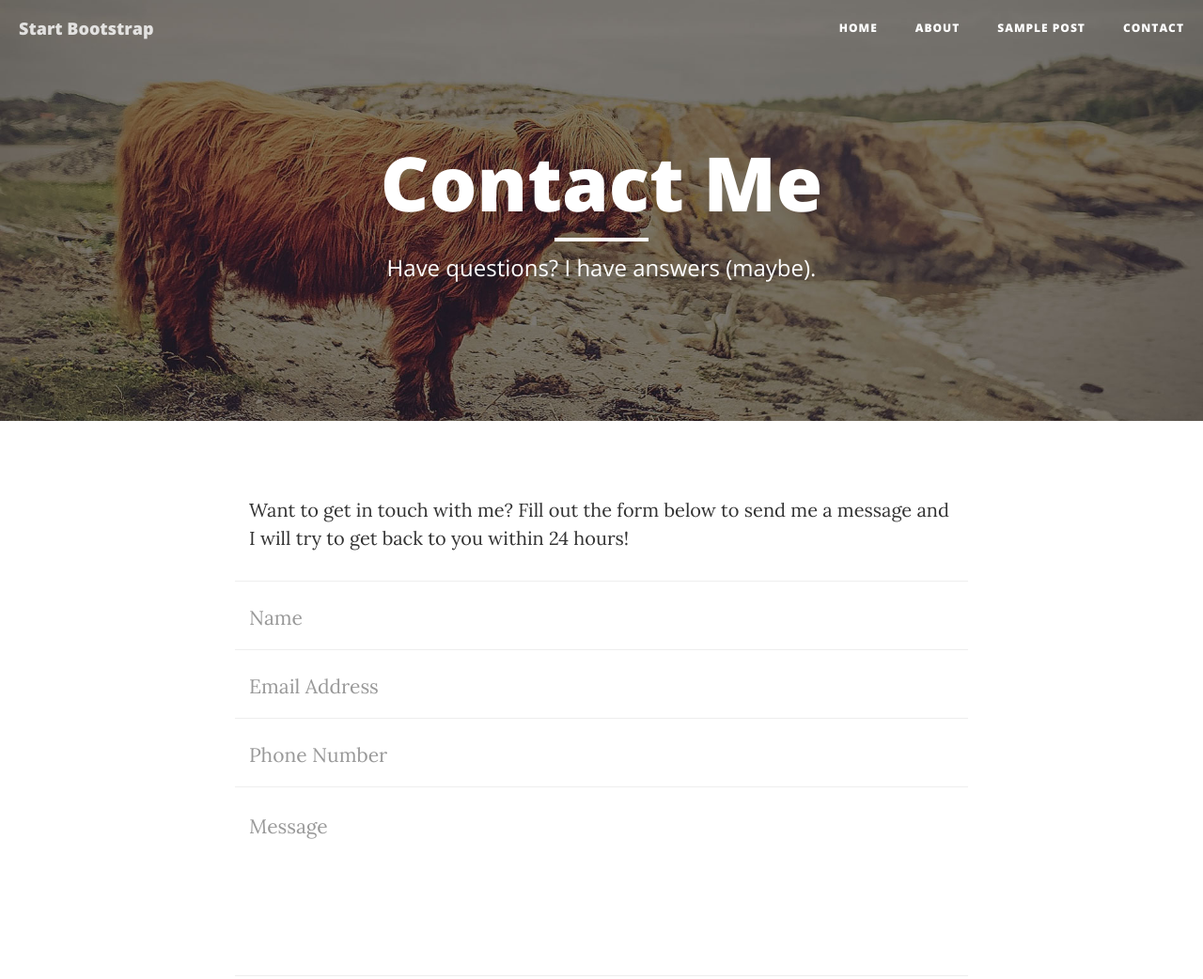
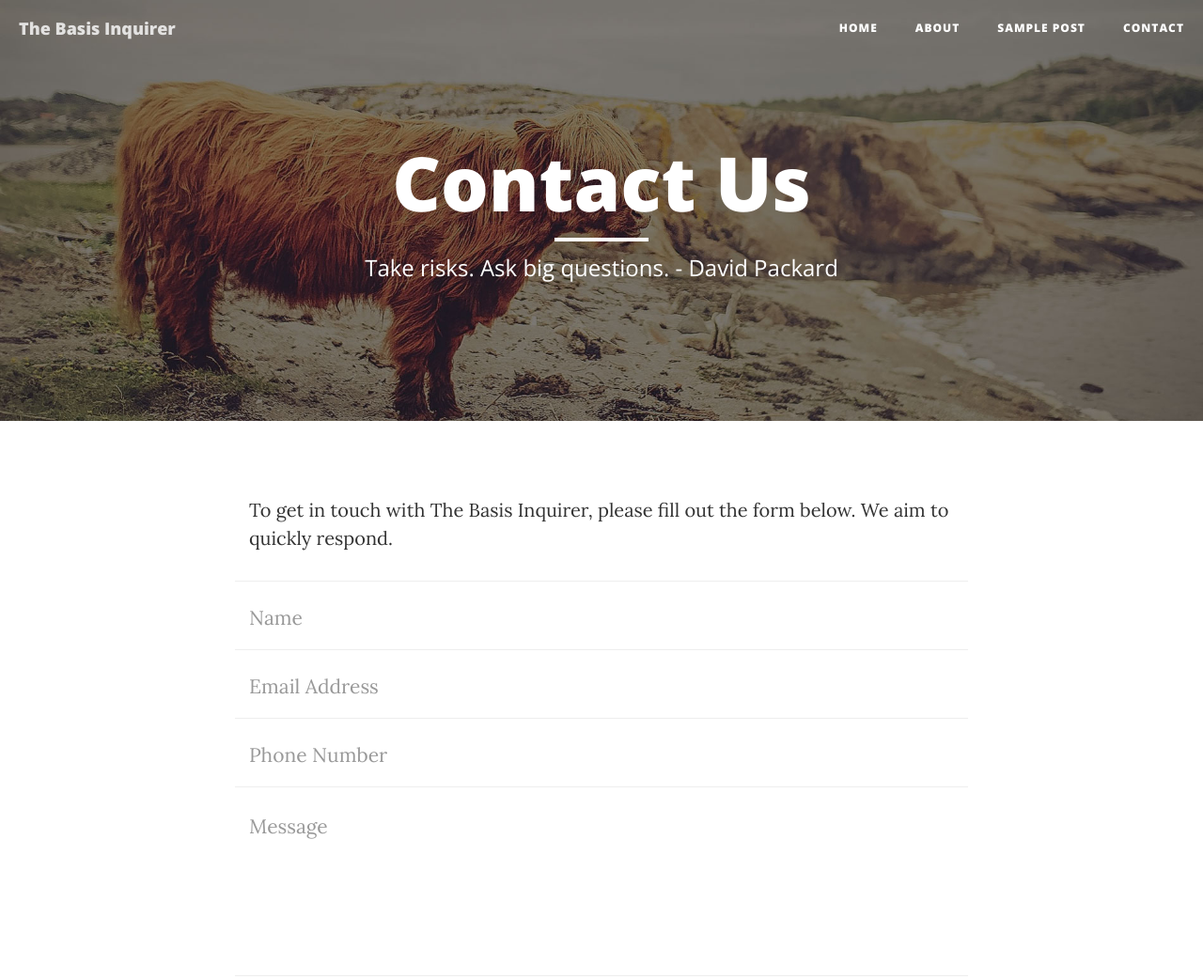
Before and after one commit to ArchitC/panzerpeach.github.io, a website: page contact.html in a window 1280 px wide. Shown: the top 1042 px of the page at 94% size. Drawn offline with nearby package versions, Linux system fonts and the light colour scheme.

Commit message:
contact update

```diff
--- a/contact.html
+++ b/contact.html
@@ -9,7 +9,7 @@
     <meta name="description" content="">
     <meta name="author" content="">
 
-    <title>Clean Blog - Contact</title>
+    <title>The Basis Inquirer - Contact</title>
 
     <!-- Bootstrap Core CSS -->
     <link href="vendor/bootstrap/css/bootstrap.min.css" rel="stylesheet">
@@ -42,7 +42,7 @@
                     <span class="sr-only">Toggle navigation</span>
                     Menu <i class="fa fa-bars"></i>
                 </button>
-                <a class="navbar-brand" href="index.html">Start Bootstrap</a>
+                <a class="navbar-brand" href="index.html">The Basis Inquirer</a>
             </div>
 
             <!-- Collect the nav links, forms, and other content for toggling -->
@@ -74,9 +74,9 @@
             <div class="row">
                 <div class="col-lg-8 col-lg-offset-2 col-md-10 col-md-offset-1">
                     <div class="page-heading">
-                        <h1>Contact Me</h1>
+                        <h1>Contact Us</h1>
                         <hr class="small">
-                        <span class="subheading">Have questions? I have answers (maybe).</span>
+                        <span class="subheading">Take risks. Ask big questions. - David Packard</span>
                     </div>
                 </div>
             </div>
@@ -87,7 +87,7 @@
     <div class="container">
         <div class="row">
             <div class="col-lg-8 col-lg-offset-2 col-md-10 col-md-offset-1">
-                <p>Want to get in touch with me? Fill out the form below to send me a message and I will try to get back to you within 24 hours!</p>
+                <p>To get in touch with The Basis Inquirer, please fill out the form below. We aim to quickly respond.</p>
                 <!-- Contact Form - Enter your email address on line 19 of the mail/contact_me.php file to make this form work. -->
                 <!-- WARNING: Some web hosts do not allow emails to be sent through forms to common mail hosts like Gmail or Yahoo. It's recommended that you use a private domain email address! -->
                 <!-- NOTE: To use the contact form, your site must be on a live web host with PHP! The form will not work locally! -->
@@ -165,7 +165,7 @@
                             </a>
                         </li>
                     </ul>
-                    <p class="copyright text-muted">Copyright &copy; Your Website 2016</p>
+                    <p class="copyright text-muted">Copyright &copy; Jerry Miao 2017</p>
                 </div>
             </div>
         </div>
```
